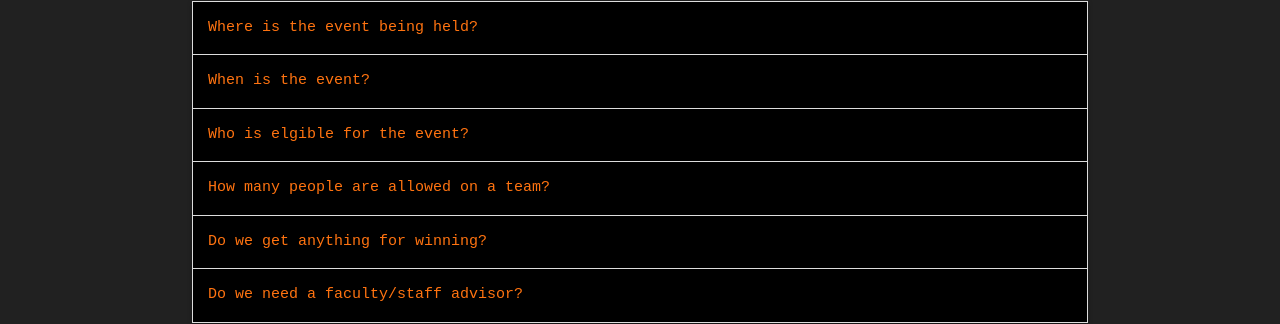
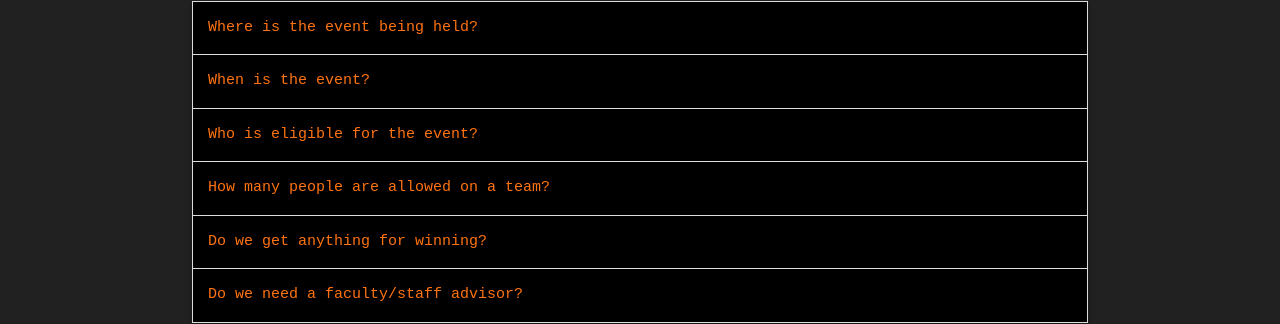
Before and after one commit to CUCyber/cuctf.io, a Jekyll site: the page built from faqs.html, in a window 1280 px wide. Shown: the part 287-611 px from the top of the page. Built offline with Jekyll 4.4.1, drawn with Linux system fonts in a browser that asks for light colours; nearby versions of some CDN libraries; some web fonts are replaced.

Commit message:
fix typo in faqs

```diff
--- a/faqs.html
+++ b/faqs.html
@@ -14,7 +14,7 @@ title: FAQs
       <div class="collapsible-body"><span>CUCTF is taking place October 3rd, 2020.</span></div>
     </li>
     <li>
-      <div class="collapsible-header black clemson-orange-text">Who is elgible for the event?</div>
+      <div class="collapsible-header black clemson-orange-text">Who is eligible for the event?</div>
       <div class="collapsible-body"><span>Only university and college teams are eligible for CUCTF.</span></div>
     </li>
     <li>
```
